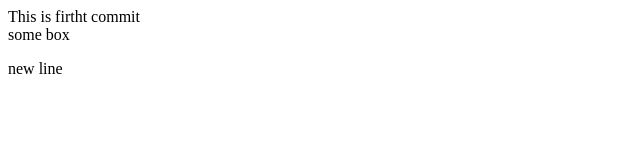
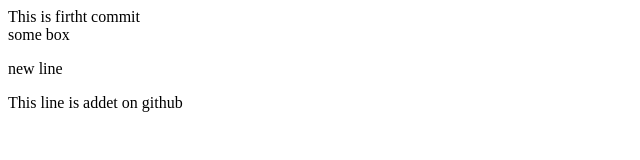
Before and after one commit to boyardd/homework, a plain HTML site: page index.html in a window 1280 px wide. Shown: the whole page, without its empty margins (0-640 px from the left). Drawn offline with Linux system fonts and the light colour scheme.

Commit message:
Update index.html

```diff
--- a/index.html
+++ b/index.html
@@ -9,5 +9,6 @@
 	This is firtht commit
 	<div> some box</div>
 	<p> new line</p>
+	This line is addet on github
 </body>
 </html>
```
